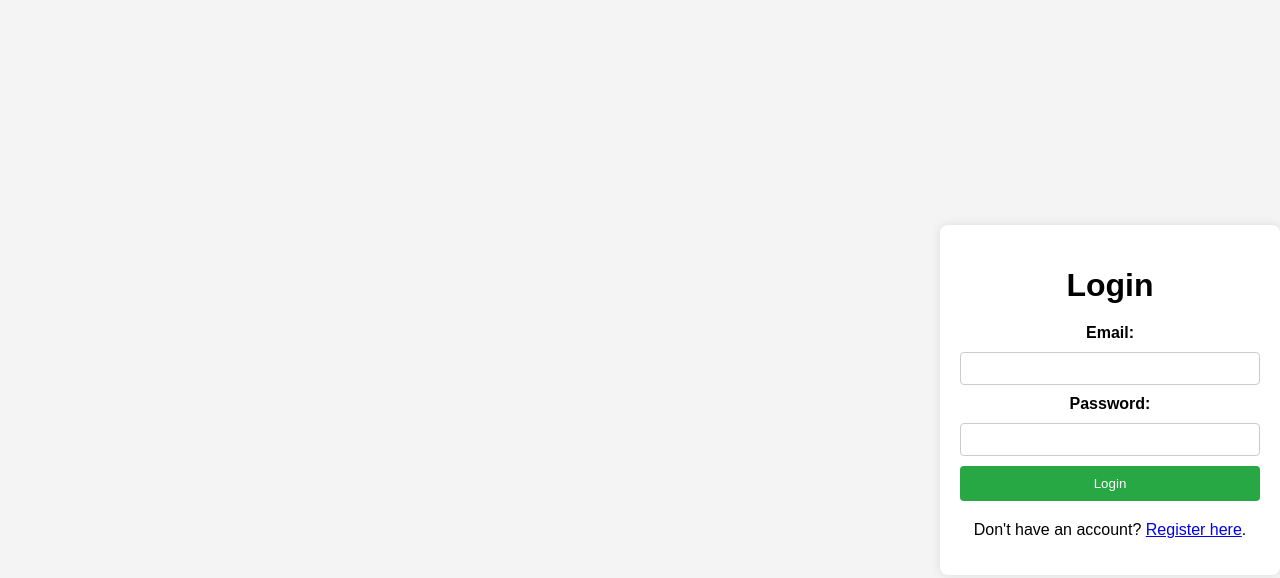
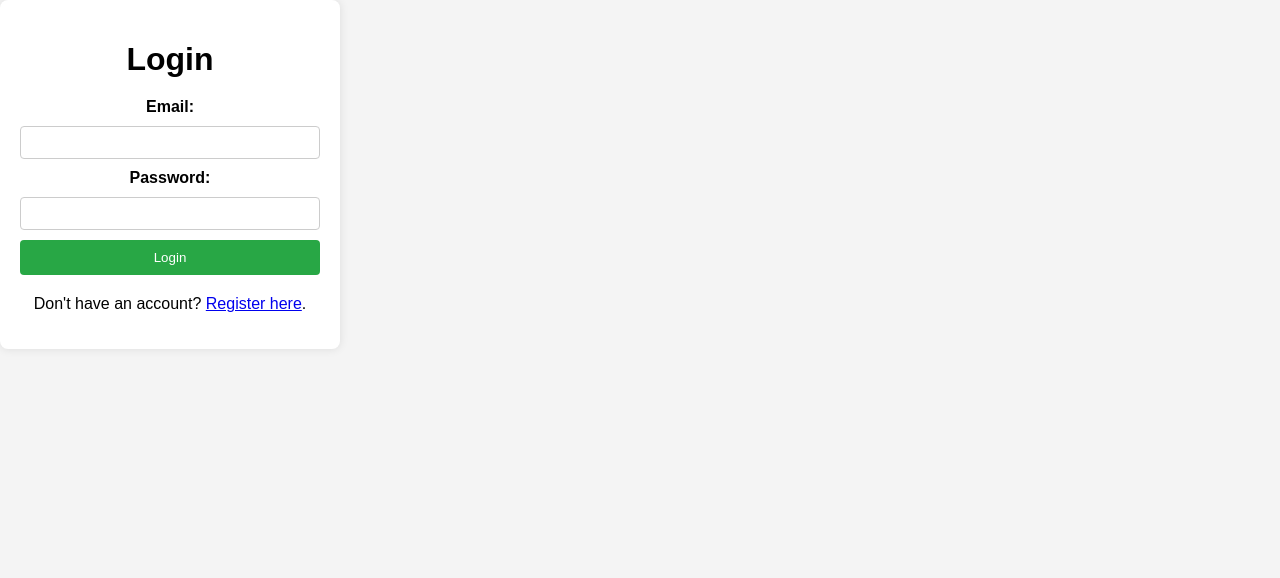
Before and after one commit to mama179/project, a plain HTML site: page Mckwright/index.html in a window 1280 px wide. Drawn offline with Linux system fonts and the light colour scheme.

Commit message:
Update styles.css

```diff
--- a/Mckwright/styles.css
+++ b/Mckwright/styles.css
@@ -6,8 +6,7 @@ body {
     justify-content: center;
     align-items: center;
     height: 100vh;
-     display: flex;
-    justify-content: flex-end; /* Shift content to the right */
+     /
 }
 
 .container {
```
